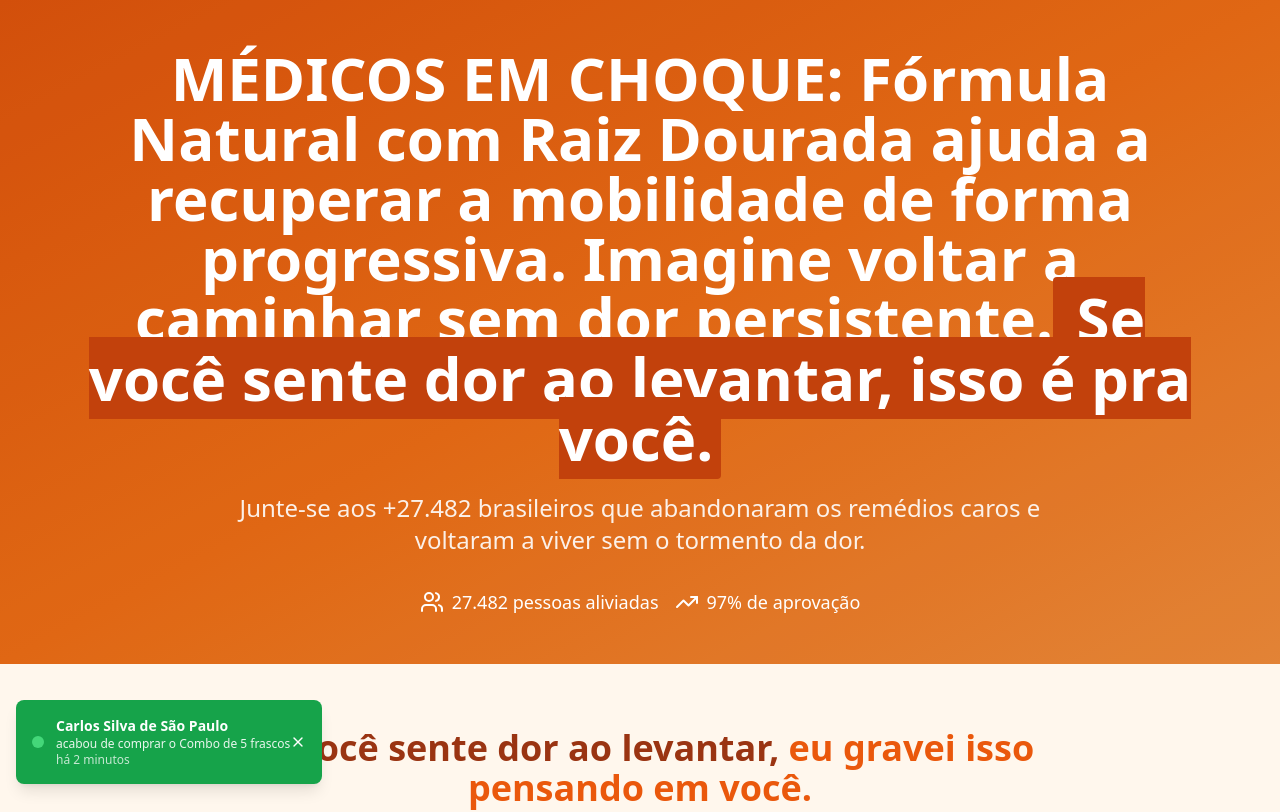
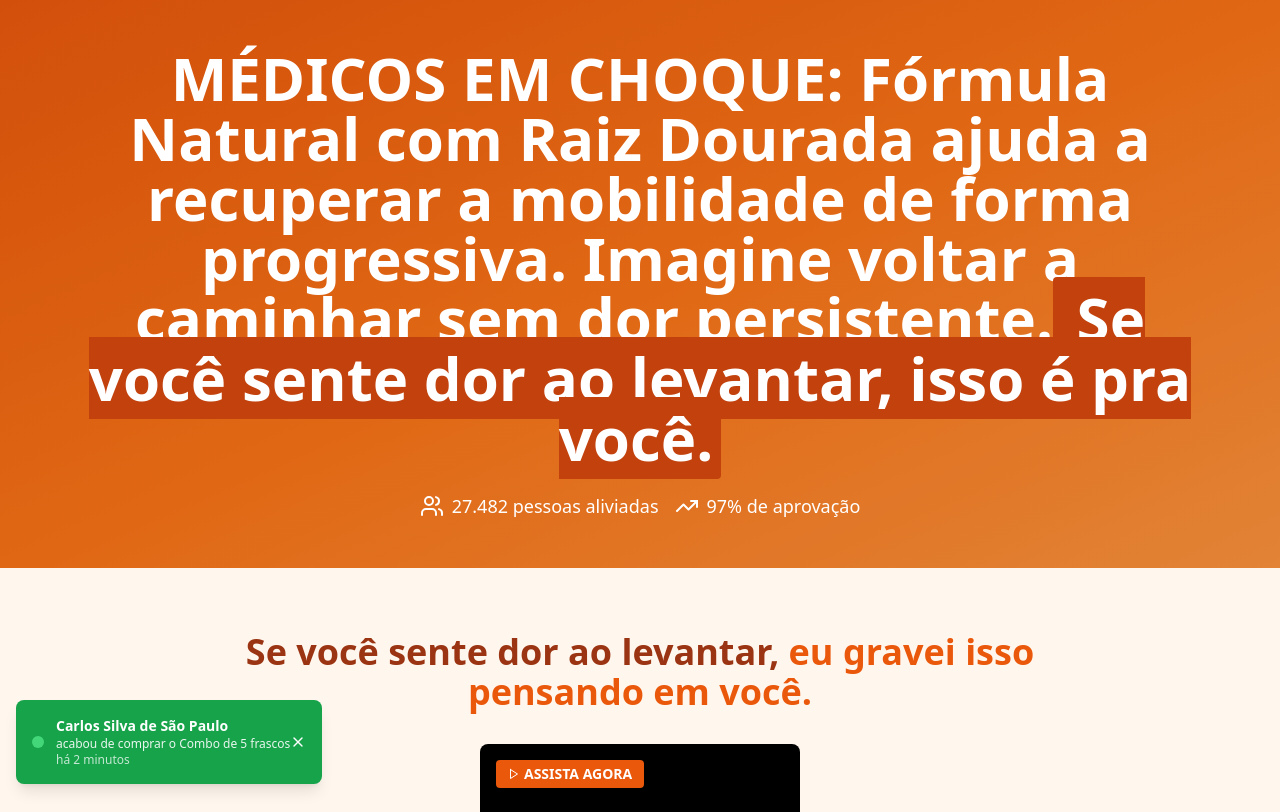
Before and after one commit to gih111/articulazen, a React (Vite) app: page / in a window 1280 px wide. Shown: the top 812 px of the page. Built offline with nearby package versions, Linux system fonts and the light colour scheme.

Commit message:
Update App.tsx

```diff
--- a/src/App.tsx
+++ b/src/App.tsx
@@ -182,9 +182,6 @@ function App() {
            MÉDICOS EM CHOQUE: Fórmula Natural com Raiz Dourada ajuda a recuperar a mobilidade de forma progressiva. Imagine voltar a caminhar sem dor persistente.
               <span className="text-white block md:inline bg-orange-700 px-2 rounded"> Se você sente dor ao levantar, isso é pra você.</span>
             </h1>
-            <p className="text-lg md:text-xl lg:text-2xl mb-6 md:mb-8 opacity-90 max-w-4xl mx-auto">
-              Junte-se aos +27.482 brasileiros que abandonaram os remédios caros e voltaram a viver sem o tormento da dor.
-            </p>
             <div className="flex flex-col sm:flex-row justify-center items-center gap-4 text-base md:text-lg">
               <div className="flex items-center gap-2">
                 <Users className="w-5 h-5 md:w-6 md:h-6" />
```
